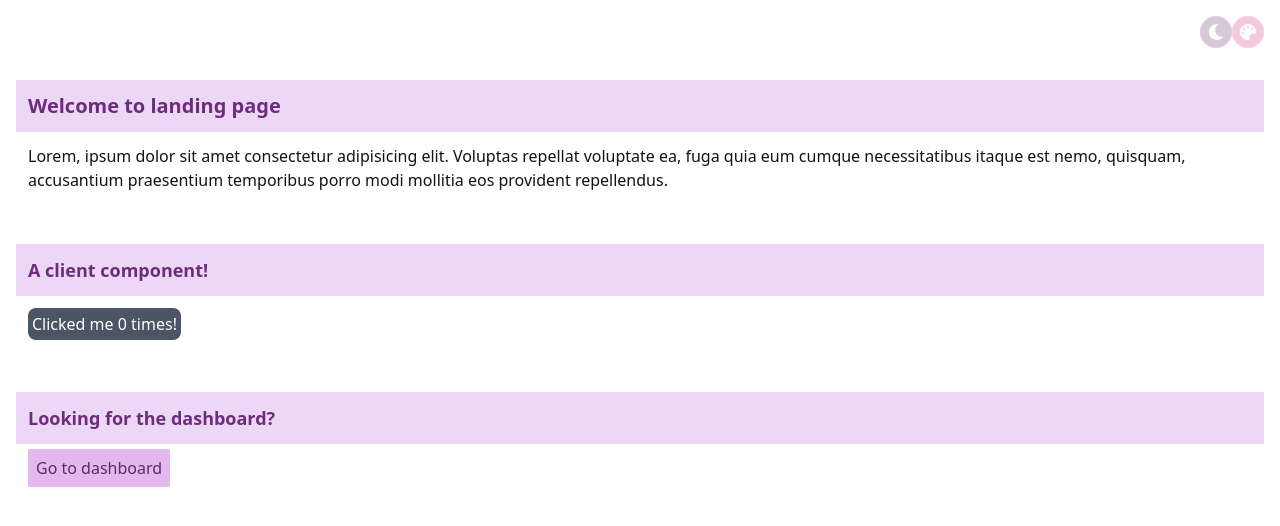
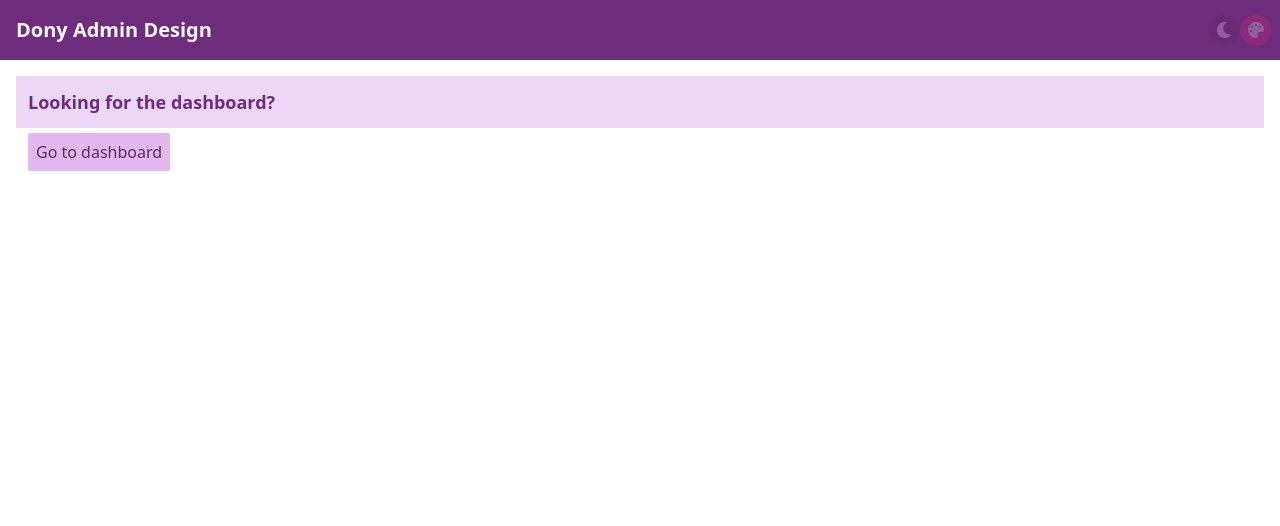
Before and after one commit to donis3/Dony-Next-SimpleAdmin, a Next.js app: page / in a window 1280 px wide. Shown: the top 526 px of the page. Built offline with nearby package versions, Linux system fonts and the light colour scheme.

Commit message:
fixed 404 error page

```diff
--- a/app/(admin)/dashboard/page.tsx
+++ b/app/(admin)/dashboard/page.tsx
@@ -6,7 +6,7 @@ import SalesTable from "@/app/ui/table/SalesTable";
 import dynamic from "next/dynamic";
 import { FaHandshake, FaMoneyBill, FaUser } from "react-icons/fa";
 
-// Lazy load chart
+// Lazy load chart because its a client component and should not be ssr'd
 const Saleschart = dynamic(() => import("../../ui/chart/Saleschart"), {
 	ssr: false,
 	loading: () => <p>Loading...</p>,
@@ -15,7 +15,7 @@ const Saleschart = dynamic(() => import("../../ui/chart/Saleschart"), {
 export default function Dashboard() {
 	return (
 		<div className="container mx-auto flex flex-col gap-5 md:gap-8 px-3 py-5">
-			<PageTitle>Dony Dashboard</PageTitle>
+			<PageTitle>Monster Dashboard</PageTitle>
 			<div className="w-full grid grid-cols-1 gap-5 md:grid-cols-3 md:gap-8">
 				<InfoCard title="Total Users" icon={<FaUser />}>
 					25
--- a/app/(admin)/products/page.tsx
+++ b/app/(admin)/products/page.tsx
@@ -1,3 +1,14 @@
+import Card from "@/app/ui/card/Card";
+import PageTitle from "@/app/ui/page-title/PageTitle";
+
 export default function ProductsPage() {
-	return <div className="h-[20px]">products page</div>;
+	return (
+		<div className="container mx-auto flex flex-col gap-5 md:gap-8 px-3 py-5">
+			<PageTitle>Products</PageTitle>
+			<Card title="Product Listings">
+				This is a mock empty page layout. Use this to create your own admin
+				panel pages
+			</Card>
+		</div>
+	);
 }
--- a/app/not-found.tsx
+++ b/app/not-found.tsx
@@ -13,16 +13,19 @@ export const metadata: Metadata = {
 
 export default function NotFound() {
 	return (
-		<html
-			lang="en"
-			className={cn(
-				"theme-green",
-				"theme-fuchsia",
-				"max-w-[100vw] overflow-x-hidden",
-			)}>
-			<body className="bg-bgNeutral text-fgNeutral theme-light dark:theme-dark transition-colors duration-300">
-				<header className="flex justify-end p-4">
+		<>
+			<header className="flex justify-between p-2 h-[60px] gap-2 items-center bg-primary-800 dark:bg-primary-950 text-primary-50">
+				<div className="flex-1">
+					<Link
+						href={"/"}
+						className="p-2 text-xl font-bold flex flex-row gap-1 items-center">
+						Dony Admin Design
+					</Link>
+				</div>
+
+				<div>
 					<ThemeSelect />
+				</div>
 			</header>
 			<main className="flex flex-col gap-y-10 p-4">
 				<section>
@@ -42,7 +45,42 @@ export default function NotFound() {
 					</div>
 				</section>
 			</main>
-			</body>
-		</html>
+		</>
 	);
 }
+
+// export default function NotFound() {
+// 	return (
+// 		<html
+// 			lang="en"
+// 			className={cn(
+// 				"theme-green",
+// 				"theme-fuchsia",
+// 				"max-w-[100vw] overflow-x-hidden",
+// 			)}>
+// 			<body className="bg-bgNeutral text-fgNeutral theme-light dark:theme-dark transition-colors duration-300">
+// 				<header className="flex justify-end p-4">
+// 					<ThemeSelect />
+// 				</header>
+// 				<main className="flex flex-col gap-y-10 p-4">
+// 					<section>
+// 						<h1 className="bg-bgPrimary/20 text-fgPrimary p-3 font-bold text-xl rounded-md">
+// 							Not Found!
+// 						</h1>
+// 						<p className="p-3">Requested page doesn't exist!</p>
+// 						<div className="w-full p-2 flex gap-2 flex-row justify-center items-center">
+// 							<BackBtn className="hover:bg-neutral-400/40">
+// 								<FaArrowLeft /> Back
+// 							</BackBtn>
+// 							<Link
+// 								href="/"
+// 								className="px-4 py-2 rounded-md bg-bgPrimary text-fgPrimary flex gap-2 items-center">
+// 								<FaHome /> Home
+// 							</Link>
+// 						</div>
+// 					</section>
+// 				</main>
+// 			</body>
+// 		</html>
+// 	);
+// }
--- a/app/page.tsx
+++ b/app/page.tsx
@@ -5,32 +5,20 @@ import ThemeSelect from "@/app/ui/theme/ThemeSelect";
 export default function Home() {
 	return (
 		<>
-			<header className="flex justify-end p-4">
-				<ThemeSelect />
+			<header className="flex justify-between p-2 h-[60px] gap-2 items-center bg-primary-800 dark:bg-primary-950 text-primary-50">
+				<div className="flex-1">
+					<Link
+						href={"/"}
+						className="p-2 text-xl font-bold flex flex-row gap-1 items-center">
+						Dony Admin Design
+					</Link>
+				</div>
+
+				<div>
+					<ThemeSelect />
+				</div>
 			</header>
 			<main className="flex flex-col gap-y-10 p-4">
-				<section>
-					<h1 className="bg-bgPrimary text-fgPrimary p-3 font-bold text-xl">
-						Welcome to landing page
-					</h1>
-					<p className="p-3">
-						Lorem, ipsum dolor sit amet consectetur adipisicing
-						elit. Voluptas repellat voluptate ea, fuga quia eum
-						cumque necessitatibus itaque est nemo, quisquam,
-						accusantium praesentium temporibus porro modi mollitia
-						eos provident repellendus.
-					</p>
-				</section>
-
-				<section>
-					<h2 className="bg-bgPrimary text-fgPrimary p-3 font-bold text-lg">
-						A client component!
-					</h2>
-					<div className="p-3">
-						<ClientComponent />
-					</div>
-				</section>
-
 				<section>
 					<h2 className="bg-bgPrimary text-fgPrimary p-3 font-bold text-lg">
 						Looking for the dashboard?
--- a/app/ui/chart/Saleschart.tsx
+++ b/app/ui/chart/Saleschart.tsx
@@ -44,6 +44,8 @@ export default function Saleschart() {
 				/>
 				<YAxis />
 				<Tooltip
+					labelClassName="text-neutral-800 font-bold"
+
 					labelFormatter={(label) => {
 						return formatDate(label);
 					}}
--- a/app/ui/sidebar/Sidebar.tsx
+++ b/app/ui/sidebar/Sidebar.tsx
@@ -7,7 +7,7 @@ import Link from "next/link";
 import { usePathname } from "next/navigation";
 import { ReactNode, useContext, useEffect } from "react";
 import { FaBox, FaBoxes, FaHome } from "react-icons/fa";
-import { MdDashboard } from "react-icons/md";
+import { MdDashboard, MdError } from "react-icons/md";
 import UserRow from "./UserRow";
 
 export default function Sidebar() {
@@ -130,61 +130,19 @@ const navigationItems = [
 				icon: <MdDashboard />,
 				href: "/dashboard",
 			},
+			{
+				itemName: "Error Page",
+				icon: <MdError />,
+				href: "/err",
+			},
 		],
 	},
 	{
-		categoryName: "Management",
+		categoryName: "Manage Products",
 		items: [
 			{ itemName: "Products", icon: <FaBox />, href: "/products" },
 			{ itemName: "Categories", icon: <FaBoxes />, href: "/categories" },
 		],
 	},
-	// Test
-	{
-		categoryName: "Management",
-		items: [
-			{ itemName: "Products", icon: <FaBox />, href: "/products" },
-			{ itemName: "Categories", icon: <FaBoxes />, href: "/categories" },
-			{ itemName: "Categories", icon: <FaBoxes />, href: "/categories" },
-			{ itemName: "Categories", icon: <FaBoxes />, href: "/categories" },
-			{ itemName: "Categories", icon: <FaBoxes />, href: "/categories" },
-			{ itemName: "Categories", icon: <FaBoxes />, href: "/categories" },
-		],
-	},
-	// Test
-	{
-		categoryName: "Management",
-		items: [
-			{ itemName: "Products", icon: <FaBox />, href: "/products" },
-			{ itemName: "Categories", icon: <FaBoxes />, href: "/categories" },
-			{ itemName: "Categories", icon: <FaBoxes />, href: "/categories" },
-			{ itemName: "Categories", icon: <FaBoxes />, href: "/categories" },
-			{ itemName: "Categories", icon: <FaBoxes />, href: "/categories" },
-			{ itemName: "Categories", icon: <FaBoxes />, href: "/categories" },
-		],
-	},
-	// Test
-	{
-		categoryName: "Management",
-		items: [
-			{ itemName: "Products", icon: <FaBox />, href: "/products" },
-			{ itemName: "Categories", icon: <FaBoxes />, href: "/categories" },
-			{ itemName: "Categories", icon: <FaBoxes />, href: "/categories" },
-			{ itemName: "Categories", icon: <FaBoxes />, href: "/categories" },
-			{ itemName: "Categories", icon: <FaBoxes />, href: "/categories" },
-			{ itemName: "Categories", icon: <FaBoxes />, href: "/categories" },
-		],
-	},
-	// Test
-	{
-		categoryName: "Management",
-		items: [
-			{ itemName: "Products", icon: <FaBox />, href: "/products" },
-			{ itemName: "Categories", icon: <FaBoxes />, href: "/categories" },
-			{ itemName: "Categories", icon: <FaBoxes />, href: "/categories" },
-			{ itemName: "Categories", icon: <FaBoxes />, href: "/categories" },
-			{ itemName: "Categories", icon: <FaBoxes />, href: "/categories" },
-			{ itemName: "Categories", icon: <FaBoxes />, href: "/categories" },
-		],
-	},
+
 ];
```
Lines whose indentation alone changed are shown as unchanged.
